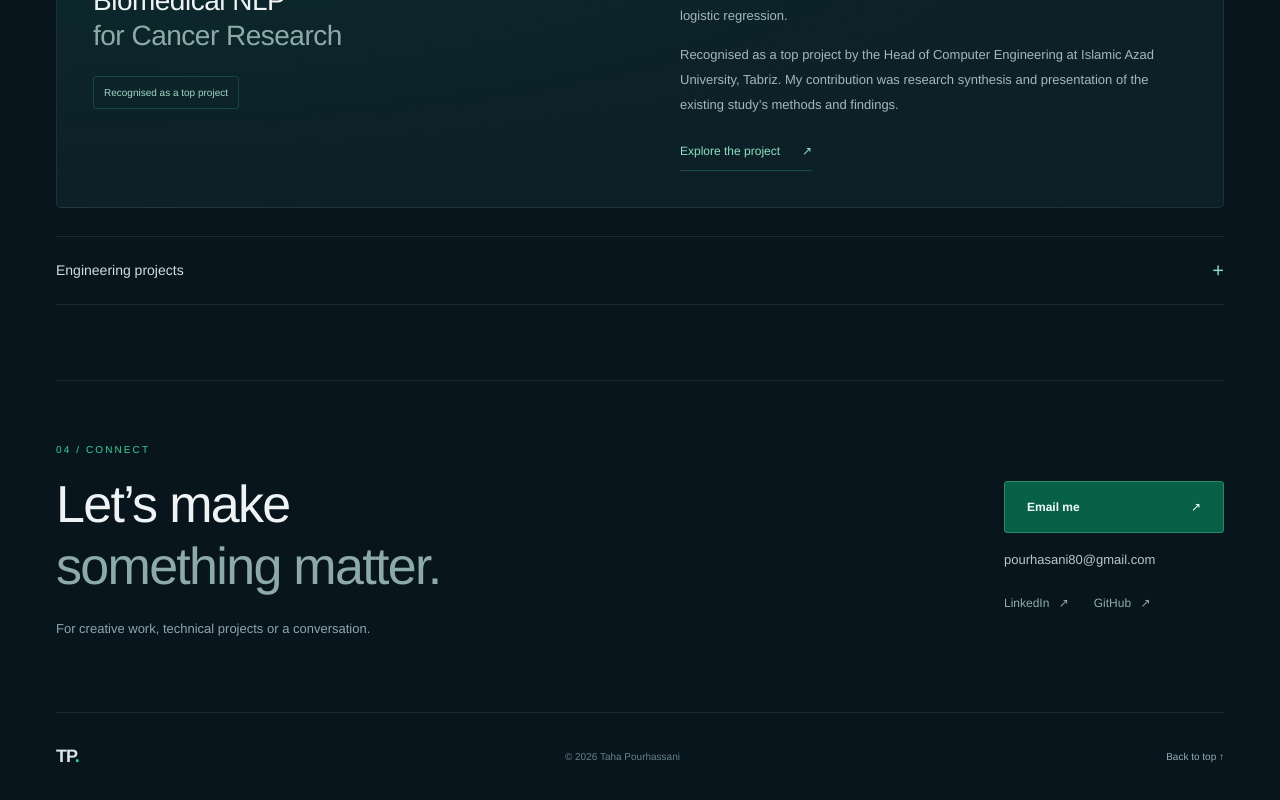
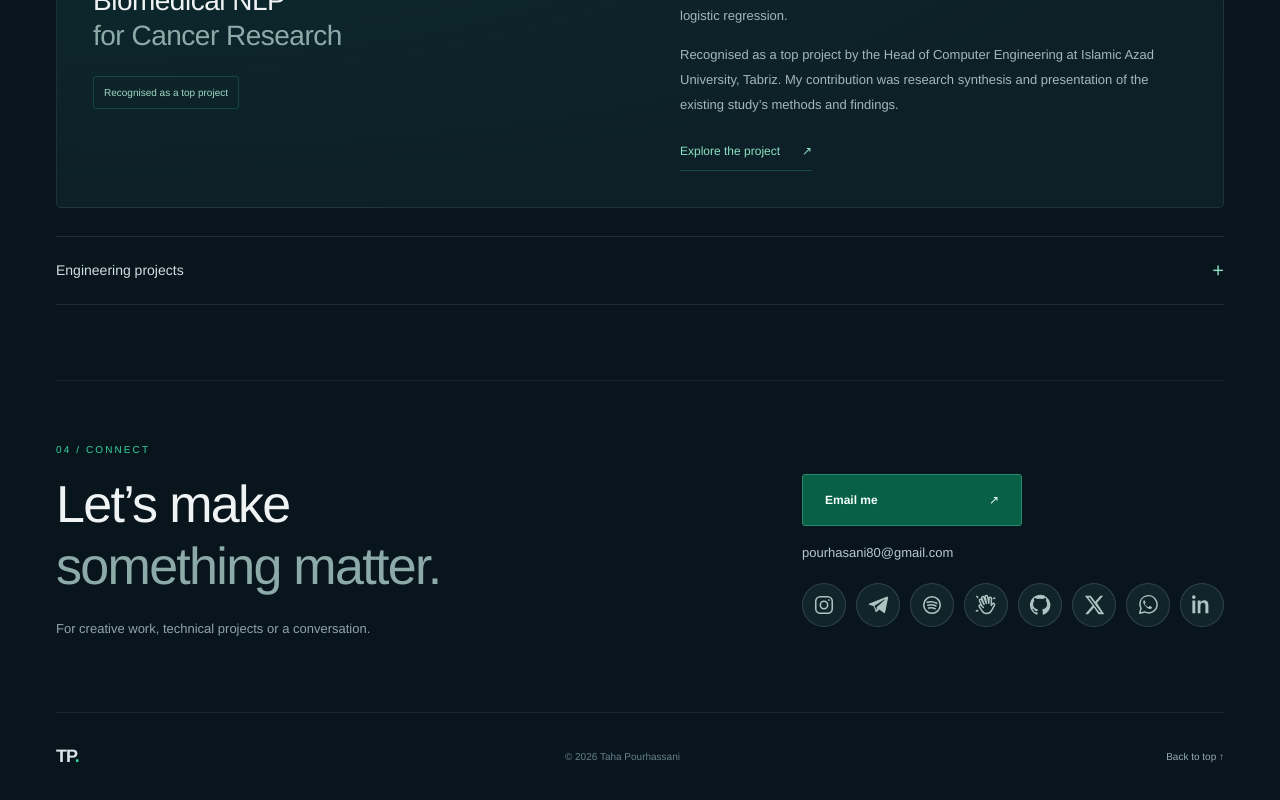
Before and after one commit to tahapourhassani/tahapourhassani.github.io, a React (Vite) app: page / in a window 1280 px wide. Shown: the part 4080-4880 px from the top of the page. Built offline with nearby package versions, Linux system fonts and the light colour scheme.

Commit message:
Add icon-only social profile links to Connect

```diff
--- a/src/main.jsx
+++ b/src/main.jsx
@@ -35,6 +35,33 @@ function ProjectMedia({ project }) {
 
 const cvUrl = '/resume/Taha-Pourhassani-CV.pdf'
 const linkedInUrl = 'https://www.linkedin.com/in/taha-pourhassani-2266b6228/'
+
+const socialProfiles = [
+  { name: 'Instagram', icon: 'instagram', url: 'https://www.instagram.com/tahaprhs' },
+  { name: 'Telegram', icon: 'telegram', url: 'https://t.me/tahaphs' },
+  { name: 'Spotify', icon: 'spotify', url: 'https://open.spotify.com/user/taha_pourhasani' },
+  { name: 'Clubhouse', icon: 'clubhouse', url: 'https://www.clubhouse.com/@tahaphs' },
+  { name: 'GitHub', icon: 'github', url: 'https://github.com/tahapourhasani' },
+  { name: 'X', icon: 'x', url: 'https://x.com/tahapourhassani' },
+  { name: 'WhatsApp', icon: 'whatsapp', url: 'https://wa.me/33755794222' },
+  { name: 'LinkedIn', icon: 'linkedin', url: linkedInUrl },
+]
+
+function SocialIcon({ name }) {
+  const common = { viewBox: '0 0 24 24', width: 22, height: 22, 'aria-hidden': true, focusable: false }
+  if (name === 'instagram') return <svg {...common} fill="none" stroke="currentColor" strokeWidth="1.7"><rect x="3" y="3" width="18" height="18" rx="5" /><circle cx="12" cy="12" r="4" /><circle cx="17.4" cy="6.6" r="1" fill="currentColor" stroke="none" /></svg>
+  if (name === 'telegram') return <svg {...common} fill="currentColor"><path d="M21.4 3.1 2.8 10.3c-1.3.5-1.3 1.2-.2 1.5l4.8 1.5 1.8 5.5c.2.6.1.8.8.8.5 0 .8-.2 1.1-.5l2.3-2.2 4.8 3.5c.9.5 1.5.2 1.7-.8L23 4.4c.3-1.3-.5-1.8-1.6-1.3ZM8.2 12.9l10.7-6.8c.5-.3 1-.1.6.2l-8.8 8-.3 3.4-2.2-4.8Z" /></svg>
+  if (name === 'spotify') return <svg {...common} fill="none" stroke="currentColor" strokeWidth="1.7" strokeLinecap="round"><circle cx="12" cy="12" r="9" /><path d="M6.7 9.1c3.5-1 7.3-.7 10.5 1M7.5 12.3c2.9-.8 6.2-.5 8.9.8M8.3 15.4c2.4-.6 4.9-.4 7.1.6" /></svg>
+  if (name === 'clubhouse') return <svg {...common} fill="none" stroke="currentColor" strokeWidth="1.6" strokeLinecap="round" strokeLinejoin="round"><path d="m7.4 12.6-2.5-5a1.3 1.3 0 0 1 2.3-1.2l2.7 4.9-2.6-7a1.3 1.3 0 0 1 2.4-.9l2.7 6.9-1.3-7.1a1.3 1.3 0 0 1 2.6-.5l1.4 7.5.2-5.4a1.3 1.3 0 0 1 2.6.1l-.1 7.6 1.3-2a1.4 1.4 0 0 1 2.2 1.6l-3.1 5.7c-2.6 4.6-8.2 4.7-10.7.3l-2.8-4.2c-1-1.5.8-3 2-1.7l2.5 2.6" /><path d="M3 3.8 2 2.6M20 5l1.7-.7M3 18l-1.5.5" /></svg>
+  if (name === 'github') return <svg {...common} fill="currentColor"><path d="M12 .9a11.1 11.1 0 0 0-3.5 21.6c.6.1.8-.2.8-.5v-2.1c-3.3.7-4-1.4-4-1.4-.5-1.3-1.3-1.6-1.3-1.6-1.1-.7.1-.7.1-.7 1.2.1 1.8 1.2 1.8 1.2 1.1 1.8 2.8 1.3 3.4 1 .1-.8.4-1.3.7-1.6-2.7-.3-5.5-1.4-5.5-6.1 0-1.3.5-2.4 1.2-3.2-.1-.3-.5-1.6.1-3.2 0 0 1-.3 3.3 1.2a11.4 11.4 0 0 1 6 0c2.3-1.5 3.3-1.2 3.3-1.2.6 1.6.2 2.9.1 3.2.8.8 1.2 1.9 1.2 3.2 0 4.7-2.8 5.8-5.5 6.1.4.4.8 1.1.8 2.2V22c0 .3.2.6.8.5A11.1 11.1 0 0 0 12 .9Z" /></svg>
+  if (name === 'x') return <svg {...common} fill="currentColor"><path d="M18.9 2H22l-6.8 7.8L23.2 22h-6.3L12 14.6 5.5 22H2.3l8.2-9.4L2 2h6.5l4.9 6.5L18.9 2ZM17.8 20h1.7L7.5 3.9H5.7L17.8 20Z" /></svg>
+  if (name === 'whatsapp') return <svg {...common} fill="none" stroke="currentColor" strokeWidth="1.6" strokeLinejoin="round"><path d="M20.6 6.8A9.2 9.2 0 0 0 3.2 11a9 9 0 0 0 1.2 4.6L3 21l5.5-1.4a9.3 9.3 0 0 0 13.4-8.2c0-1.6-.4-3.2-1.3-4.6Z" /><path d="M8.1 6.9c-.4-.2-.7.1-1 .5-.6.8-.4 2.1.4 3.5 1.3 2.4 3.1 4.2 5.6 5.1 1.4.5 2.5.2 2.9-.4.3-.5.5-1.1.2-1.4l-2.1-1c-.4-.2-.6 0-.9.4l-.5.6c-.2.2-.4.2-.7.1-1.6-.7-2.8-1.9-3.5-3.3-.1-.3-.1-.5.1-.7l.6-.7c.2-.2.2-.5.1-.8L8.1 6.9Z" fill="currentColor" stroke="none" /></svg>
+  return <svg {...common} fill="currentColor"><path d="M5.1 3.4a2 2 0 1 1-4 0 2 2 0 0 1 4 0ZM1.5 7h3.2v14H1.5V7Zm5.8 0h3.1v1.9h.1c.4-.8 1.5-2.2 3.8-2.2 4 0 4.7 2.6 4.7 5.9V21h-3.3v-7.5c0-1.8 0-4-2.5-4s-2.9 1.9-2.9 3.9V21H7.3V7Z" /></svg>
+}
+
+function SocialLinks() {
+  return <nav className="social-icons" aria-label="Social profiles">{socialProfiles.map(profile => <a key={profile.name} href={profile.url} target="_blank" rel="noopener noreferrer" aria-label={`${profile.name} (opens in a new tab)`} title={profile.name}><SocialIcon name={profile.icon} /></a>)}</nav>
+}
 
 function Resume() {
   return <section id="resume" className="resume wrap" aria-labelledby="resume-title">
@@ -105,7 +132,7 @@ function App() {
       </section>
       <section id="about" className="about wrap" aria-labelledby="about-title"><p className="eyebrow">02 / About me</p><div className="about-grid"><div><h2 id="about-title">Background</h2><div className="disciplines"><span>Computer Engineering</span><span>Generative AI</span><span>Visual Media</span></div></div><div className="about-copy"><p>I’m Taha Pourhassani, a Computer Engineering graduate currently studying Telecommunication and Network at Le Cnam in Paris.</p><p>My work connects technical problem-solving with visual storytelling. At ASA Advertising Agency, I created social media posts, Instagram reels and AI-assisted content within a team serving more than 20 clients. I also designed large-format billboards displayed around the city.</p><p>Alongside creative production, my technical work spans Python networking, inventory management and AVR microcontroller systems. My final academic project explored biomedical NLP through the study and presentation of an existing research case study.</p><a className="text-link" href="#resume">Read my resume <Arrow /></a></div></div></section>
       <Resume />
-      <section id="contact" className="contact wrap" aria-labelledby="contact-title"><p className="eyebrow">04 / Connect</p><div className="contact-row"><div><h2 id="contact-title">Let’s make<br /><em>something matter.</em></h2><p className="contact-note">For creative work, technical projects or a conversation.</p></div><div className="contact-options"><a className="button primary" href="mailto:pourhasani80@gmail.com">Email me <Arrow /></a><a className="email-address" href="mailto:pourhasani80@gmail.com">pourhasani80@gmail.com</a><div className="social-links"><a href={linkedInUrl} target="_blank" rel="noreferrer">LinkedIn <Arrow /></a><a href="https://github.com/tahapourhassani" target="_blank" rel="noreferrer">GitHub <Arrow /></a></div></div></div></section>
+      <section id="contact" className="contact wrap" aria-labelledby="contact-title"><p className="eyebrow">04 / Connect</p><div className="contact-row"><div><h2 id="contact-title">Let’s make<br /><em>something matter.</em></h2><p className="contact-note">For creative work, technical projects or a conversation.</p></div><div className="contact-options"><a className="button primary" href="mailto:pourhasani80@gmail.com">Email me <Arrow /></a><a className="email-address" href="mailto:pourhasani80@gmail.com">pourhasani80@gmail.com</a><SocialLinks /></div></div></section>
     </main>
     <footer className="wrap footer"><a className="wordmark" href="#" aria-label="Taha Pourhassani home">TP<span>.</span></a><p>© {new Date().getFullYear()} Taha Pourhassani</p><a href="#main">Back to top ↑</a></footer>
     <dialog ref={dialog} aria-labelledby="project-dialog-title" className="project-dialog" onClick={e => { if(e.target === e.currentTarget) closeProject() }} onCancel={closeProject}>
```
Also changed, not shown: src/style.css.
